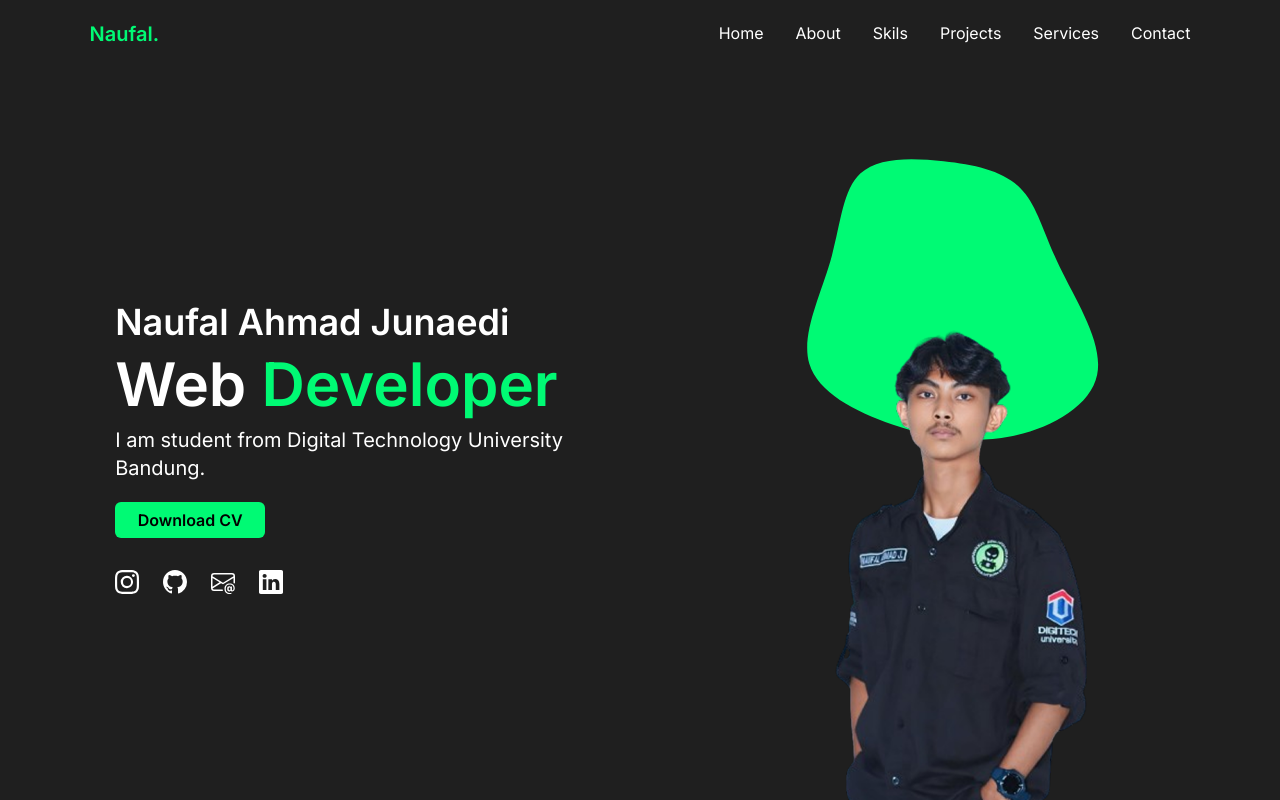
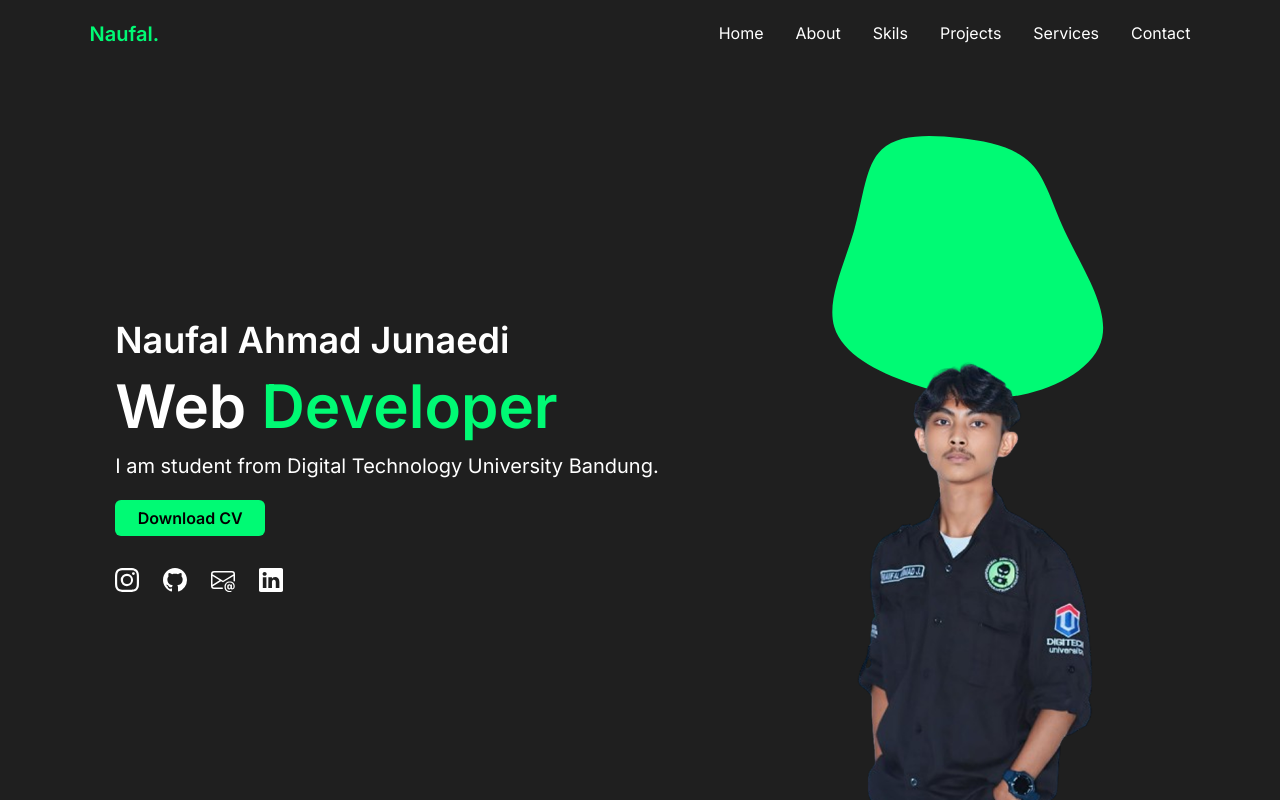
Before and after one commit to naufalDev10/my-portofolio, a React (Vite) app: page / in a window 1280 px wide. Built offline with nearby package versions, Linux system fonts and the light colour scheme.

Commit message:
update responsivness about section

```diff
--- a/src/pages/home.jsx
+++ b/src/pages/home.jsx
@@ -1,28 +1,63 @@
-import { Link } from "react-router-dom"
-import Button from "../components/Elements/Button"
-import { BsInstagram, BsGithub, BsEnvelopeAt, BsLinkedin } from "react-icons/bs";
+import { Link } from "react-router-dom";
+import Button from "../components/Elements/Button";
+import {
+    BsInstagram,
+    BsGithub,
+    BsEnvelopeAt,
+    BsLinkedin,
+} from "react-icons/bs";
 
 export default function Home() {
     return (
-        <div className="flex flex-col gap-4 px-[9%] w-full h-screen md:flex-row md:justify-between md:items-center">
-            <div className="w-full mt-24 md:max-w-1/2">
-                <h2 className="font-semibold text-center text-2xl text-white md:text-left md:text-4xl">Naufal Ahmad Junaedi</h2>
-                <h1 className="inline-block w-full text-center text-4xl my-2 font-semibold text-white md:text-left md:text-6xl md:my-3">Web <span className="text-primaryGreen">Developer</span></h1>
-                <p className="text-white text-center md:text-left md:text-xl">I am student from Digital Technology University Bandung.</p>
-                <Button variantButton="block mx-auto my-5 font-semibold bg-primaryGreen h-9 rounded-md w-[150px] cursor-pointer md:mx-0">
+        <div className="flex flex-col gap-10 px-[9%] w-full max-w-[1440px] h-screen md:items-center md:gap-8 lg:flex-row lg:h-auto lg:pt-24 xl:h-screen xl:pt-0">
+            <div className="w-full mt-24 md:w-full md:mt-28">
+                <h2 className="font-semibold text-center text-2xl text-white md:text-center md:text-4xl lg:text-left">
+                    Naufal Ahmad Junaedi
+                </h2>
+                <h1 className="inline-block w-full text-center text-4xl my-2 font-semibold text-white md:text-center md:text-6xl md:my-4 lg:text-left">
+                    Web <span className="text-primaryGreen">Developer</span>
+                </h1>
+                <p className="text-white text-center md:text-center md:text-xl lg:text-left">
+                    I am student from Digital Technology University Bandung.
+                </p>
+                <Button variantButton="block mx-auto my-5 font-semibold bg-primaryGreen h-9 rounded-md w-[150px] cursor-pointer md:mx-auto lg:mx-0">
                     Download CV
                 </Button>
-                <div className="flex justify-center items-center gap-6 mt-8 md:justify-start">
-                    <Link to="" className="text-white text-2xl hover:text-primaryGreen duration-500"><BsInstagram /></Link>
-                    <Link to="" className="text-white text-2xl hover:text-primaryGreen duration-500"><BsGithub /></Link>
-                    <Link to="" className="text-white text-2xl hover:text-primaryGreen duration-500"><BsEnvelopeAt /></Link>
-                    <Link to="" className="text-white text-2xl hover:text-primaryGreen duration-500"><BsLinkedin /></Link>
+                <div className="flex justify-center items-center gap-6 mt-8 md:justify-center lg:justify-start">
+                    <Link
+                        to=""
+                        className="text-white text-2xl hover:text-primaryGreen duration-500"
+                    >
+                        <BsInstagram />
+                    </Link>
+                    <Link
+                        to=""
+                        className="text-white text-2xl hover:text-primaryGreen duration-500"
+                    >
+                        <BsGithub />
+                    </Link>
+                    <Link
+                        to=""
+                        className="text-white text-2xl hover:text-primaryGreen duration-500"
+                    >
+                        <BsEnvelopeAt />
+                    </Link>
+                    <Link
+                        to=""
+                        className="text-white text-2xl hover:text-primaryGreen duration-500"
+                    >
+                        <BsLinkedin />
+                    </Link>
                 </div>
             </div>
-            <div className="relative flex justify-center md:h-full  md:items-end">
-                <img src="/blob1.svg" alt="blob" className="absolute top-[6%] left-[5%] translate-1.5 -z-10" />
-                <img src="/naufal-image.png" alt="image" className="w-[29.5rem]" />
+            <div className="relative flex justify-center lg:h-full lg:items-end">
+                <img
+                    src="/blob1.svg"
+                    alt="blob"
+                    className="absolute -top-16 left-[5%] translate-1.5 -z-10 md:-top-16 xl:top-8"
+                />
+                <img src="/naufal-image.png" alt="image" className="md:w-[29.5rem] lg:w-[40rem] xl:w-[50rem]" />
             </div>
-        </div >
-    )
+        </div>
+    );
 }
```
